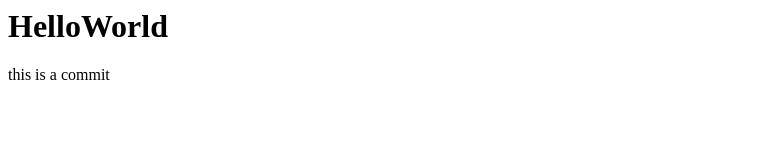
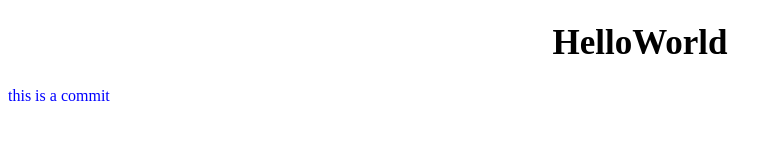
Before and after one commit to ryangrunest/BootcampDemo, a plain HTML site: page index.html in a window 1280 px wide. Shown: the whole page, without its empty margins (0-781 px from the left). Drawn offline with Linux system fonts and the light colour scheme.

Commit message:
stylllee

```diff
--- a/index.html
+++ b/index.html
@@ -1,2 +1,12 @@
-<h1>HelloWorld</h1>
-<p>this is a commit</p>
+<!DOCTYPE html>
+<head>
+    <!-- Metadata Goes Here -->
+
+    <meta charset="utf-8">
+
+    <link rel="stylesheet" href="style.css">
+</head>
+<body>
+    <h1>HelloWorld</h1>
+    <p>this is a commit</p>
+</body>
--- /dev/null
+++ b/style.css
@@ -0,0 +1,8 @@
+h1 {
+    min-width: 100%;
+    text-align: center;
+    font-size: 35px;
+}
+p {
+    color: blue;
+}
```
